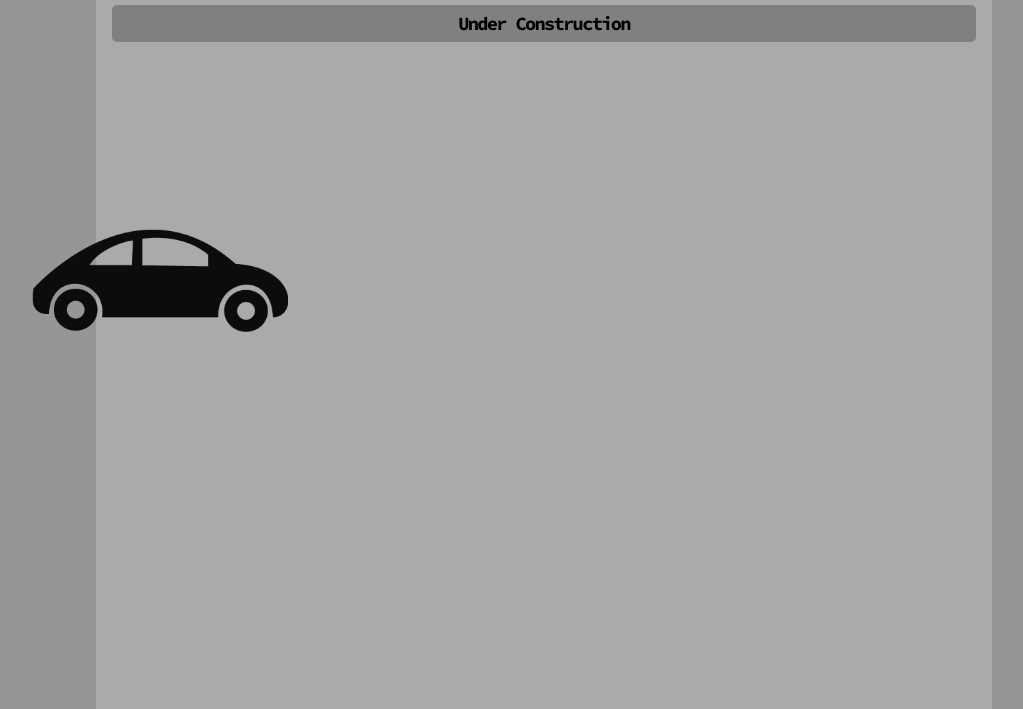
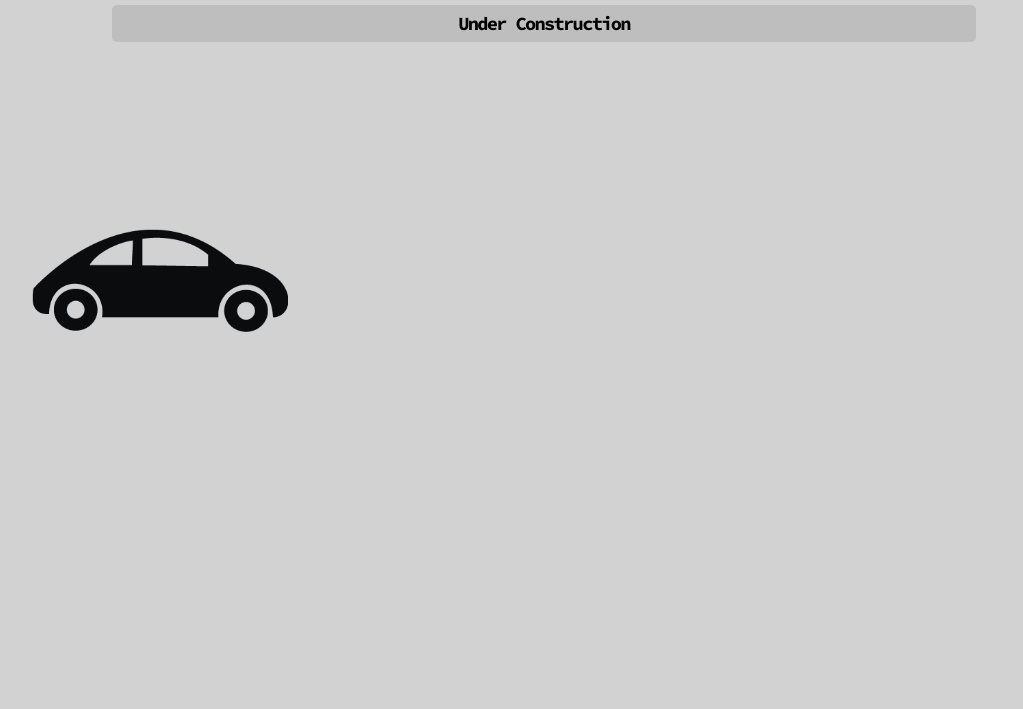
Before and after one commit to dane-git/zoater-construction, a plain HTML site: page index.html in a window 1280 px wide. Shown: the part 91-800 px from the top of the page, without its empty margins (96-1119 px from the left). Drawn offline with Linux system fonts and the light colour scheme.

Commit message:
change background color

```diff
--- a/index.css
+++ b/index.css
@@ -40,7 +40,8 @@ code {
 }
 .main {
   /* background: orange; */
-  background: rgb(150, 150, 150);
+  /* background: rgb(150, 150, 150); */
+  background: rgb(210, 210, 210);
 
 
   margin:0 auto;
@@ -50,7 +51,7 @@ code {
 .container {
   margin: 0 auto;
   padding:1em;
-  background: rgb(170, 170, 170);
+  /* background: rgb(190, 190, 190); */
   height: 100vh;
   width: 70vw;
   display: block;
@@ -63,7 +64,7 @@ code {
 }
 .sub-container {
   width: 100%;
-  background: gray;
+  background: rgb(190, 190, 190);
   border-radius: 5px;
   padding: .5em 1em;
 }
```
